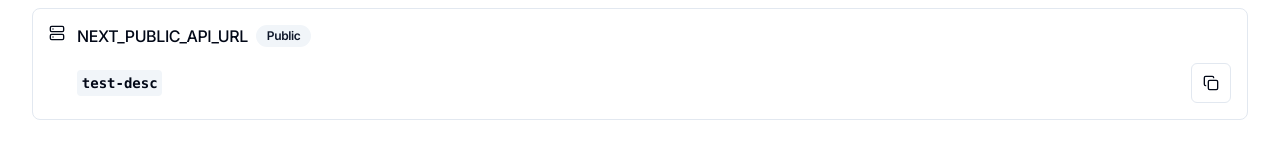
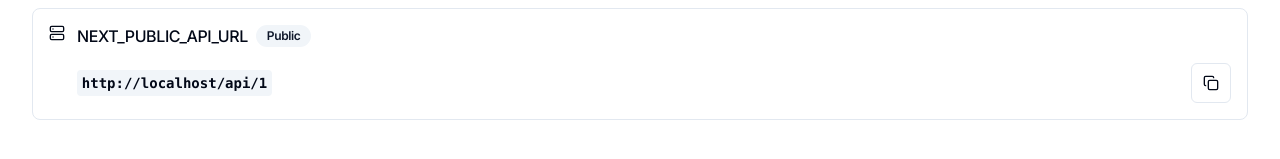
Before and after one commit to Beaskyy/ecommerce-admin, a Next.js app: page /1/settings in a window 1280 px wide. Shown: the part 347-506 px from the top of the page. Built offline with nearby package versions, Linux system fonts and the light colour scheme; no server answers; the database is empty; sample sign-in values are in the browser's storage.

Commit message:
origin hook

```diff
--- a/app/(dashboard)/[storeId]/(routes)/settings/components/settings-form.tsx
+++ b/app/(dashboard)/[storeId]/(routes)/settings/components/settings-form.tsx
@@ -23,6 +23,7 @@ import axios from "axios";
 import { useParams, useRouter } from "next/navigation";
 import { AlertModal } from "@/components/modals/alert-modal";
 import { ApiAlert } from "@/components/ui/api-alert";
+import { useOrigin } from "@/hooks/use-origin";
 
 interface SettingsFormProps {
   initialData: Store;
@@ -37,6 +38,8 @@ type SettingsFormValues = z.infer<typeof formSchema>;
 export const SettingsForm: React.FC<SettingsFormProps> = ({ initialData }) => {
   const params = useParams();
   const router = useRouter();
+  const origin = useOrigin();
+
   const [open, setOpen] = useState(false);
   const [loading, setLoading] = useState(false);
   const form = useForm<SettingsFormValues>({
@@ -124,7 +127,7 @@ export const SettingsForm: React.FC<SettingsFormProps> = ({ initialData }) => {
       <Separator />
       <ApiAlert
         title="NEXT_PUBLIC_API_URL"
-        description="test-desc"
+        description={`${origin}/api/${params.storeId}`}
         variant="public"
       />
     </>
--- a/components/ui/api-alert.tsx
+++ b/components/ui/api-alert.tsx
@@ -1,3 +1,5 @@
+"use client"
+
 import { Copy, Server } from "lucide-react";
 import { Alert, AlertDescription, AlertTitle } from "@/components/ui/alert";
 import { Badge, BadgeProps } from "@/components/ui/badge";
--- /dev/null
+++ b/hooks/use-origin.tsx
@@ -0,0 +1,19 @@
+import { useEffect, useState } from "react";
+
+export const useOrigin = () => {
+  const [mounted, setMounted] = useState(false);
+  const origin =
+    typeof window !== undefined && window.location.origin
+      ? window.location.origin
+      : "";
+
+  useEffect(() => {
+    setMounted(true);
+  }, []);
+
+  if (!mounted) {
+    return "";
+  }
+
+  return origin;
+};
```
